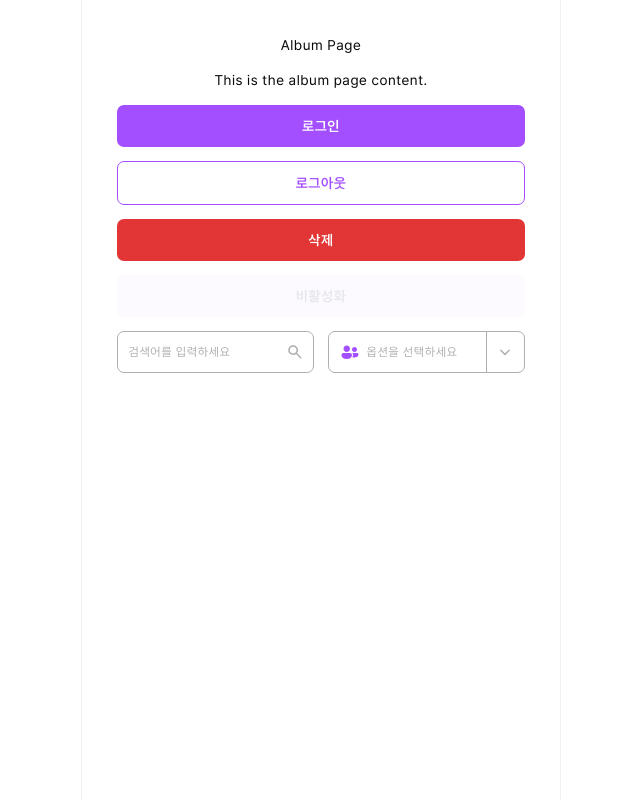
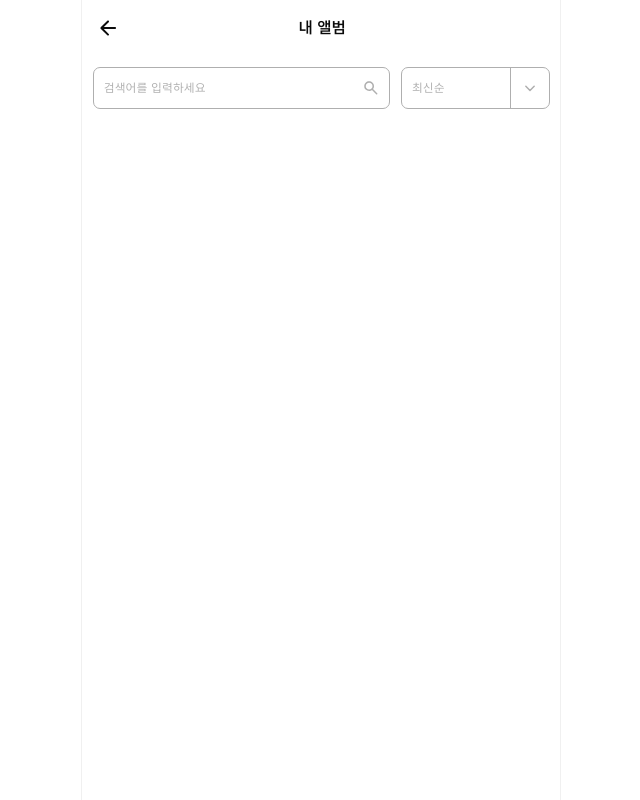
Before and after one commit to pickpick2/frontend, a React (Vite) app in the folder picwithme/: page /album in a window 1280 px wide. Shown: the whole page, without its empty margins (319-959 px from the left). Built offline with nearby package versions, Linux system fonts and the light colour scheme.

Commit message:
feat: Header 컴포넌트 구현

```diff
--- a/picwithme/src/components/Layouts/GlobalLayouts.tsx
+++ b/picwithme/src/components/Layouts/GlobalLayouts.tsx
@@ -1,30 +1,17 @@
-import { useEffect, useState, type ReactNode } from 'react';
+import Header from '@/components/ui/header/Header';
+import type { ReactNode } from 'react';
 
-interface LayoutProps {
+interface GlobalLayoutProps {
   children: ReactNode;
 }
 
-const GlobalLayout: React.FC<LayoutProps> = ({ children }) => {
-  const [isMobile, setIsMobile] = useState<boolean>(false);
-
-  const handleResize = () => {
-    setIsMobile(window.innerWidth <= 480); // 모바일 화면 크기 조건
-  };
-
-  useEffect(() => {
-    handleResize();
-    window.addEventListener('resize', handleResize);
-
-    return () => {
-      window.removeEventListener('resize', handleResize);
-    };
-  }, []);
-
-  if (isMobile) {
-    return children;
-  }
-
-  return <main className='m-auto h-screen w-[480px] border-r border-l border-[#f0f0f0]'>{children}</main>;
+const GlobalLayout: React.FC<GlobalLayoutProps> = ({ children }) => {
+  return (
+    <div className='m-auto h-screen w-[480px] overflow-y-hidden border-r border-l border-[#f0f0f0]'>
+      <Header />
+      <main className='h-full overflow-y-auto'>{children}</main>
+    </div>
+  );
 };
 
 export default GlobalLayout;
--- /dev/null
+++ b/picwithme/src/components/ui/header/Header.tsx
@@ -0,0 +1,18 @@
+import { useLocation } from 'react-router';
+import type { ReactNode } from 'react';
+import { TitleHeader } from '@/components/ui/header/HeaderContent';
+
+const Header: React.FC = () => {
+  const { pathname } = useLocation();
+
+  const headerMap: Record<string, ReactNode> = {
+    '/album': <TitleHeader title='내 앨범' />,
+    // '/other': <TitleHeader title='다른 페이지' />,
+  };
+
+  const header = headerMap[pathname] ?? null;
+
+  return header;
+};
+
+export default Header;
--- /dev/null
+++ b/picwithme/src/components/ui/header/HeaderContent.tsx
@@ -0,0 +1,19 @@
+import useInternalRouter from '@/hooks/useInternalRouter';
+import BackIcon from '@/assets/icons/back.svg?react';
+
+interface TitleHeaderProps {
+  title: string;
+}
+
+const TitleHeader: React.FC<TitleHeaderProps> = ({ title }) => {
+  const { goBack } = useInternalRouter();
+
+  return (
+    <header className='flex h-16 w-full items-center justify-between px-4'>
+      <BackIcon onClick={goBack} className='cursor-pointer' />
+      <h1 className='text-body1 font-semibold'>{title}</h1>
+      <div className='w-6' aria-hidden='true' />
+    </header>
+  );
+};
+export { TitleHeader };
--- /dev/null
+++ b/picwithme/src/hooks/useInternalRouter.ts
@@ -0,0 +1,25 @@
+import { useMemo } from 'react';
+
+import { useNavigate } from 'react-router';
+
+const useInternalRouter = () => {
+  const navigate = useNavigate();
+
+  return useMemo(() => {
+    return {
+      goBack() {
+        navigate(-1);
+      },
+      push(path: RoutePath) {
+        navigate(path);
+      },
+      replace(path: RoutePath) {
+        navigate(path, { replace: true });
+      },
+    };
+  }, [navigate]);
+};
+
+export default useInternalRouter;
+
+type RoutePath = `/${string}`;
--- a/picwithme/src/pages/album/index.tsx
+++ b/picwithme/src/pages/album/index.tsx
@@ -1,11 +1,9 @@
-import Button from '@/components/ui/Button';
 import Dropdown from '@/components/ui/dropdown/Dropdown';
 import SearchBar from '@/components/ui/SearchBar';
-import PeopleIcon from '@/assets/icons/people.svg?react';
 import { useState } from 'react';
 
 const Album: React.FC = () => {
-  const [value, setValue] = useState<string>('');
+  const [value, setValue] = useState<string>('최신순');
   const [keyword, setKeyword] = useState<string>('');
 
   const handleSearch = (keyword: string) => {
@@ -13,31 +11,18 @@ const Album: React.FC = () => {
   };
 
   return (
-    <div className='flex flex-col items-center justify-center gap-4 p-10'>
-      <h1>Album Page</h1>
-      <p>This is the album page content.</p>
-      <Button onClick={() => {}}>로그인</Button>
-      <Button variant='secondary' onClick={() => {}}>
-        로그아웃
-      </Button>
-      <Button variant='danger' onClick={() => {}}>
-        삭제
-      </Button>
-      <Button variant='disabled' onClick={() => {}}>
-        비활성화
-      </Button>
-
-      <section className='flex w-full gap-4'>
-        <SearchBar keyword={keyword} onChange={setKeyword} onSearch={handleSearch} />
-
+    <div className='flex flex-col gap-4 p-3'>
+      <div className='flex w-full gap-3'>
+        <SearchBar keyword={keyword} onChange={setKeyword} onSearch={handleSearch} className='flex-2' />
         <Dropdown
           value={value}
-          options={['Option 1', 'Option 2', 'Option 3']}
+          options={['최신순', '오래된순']}
           onChange={(value) => setValue(value)}
-          icon={<PeopleIcon />}
-          placeholder='옵션을 선택하세요'
+          className='flex-1'
         />
-      </section>
+      </div>
+
+      <section></section>
     </div>
   );
 };
```
Also changed, not shown: picwithme/src/assets/icons/back.svg (added).
